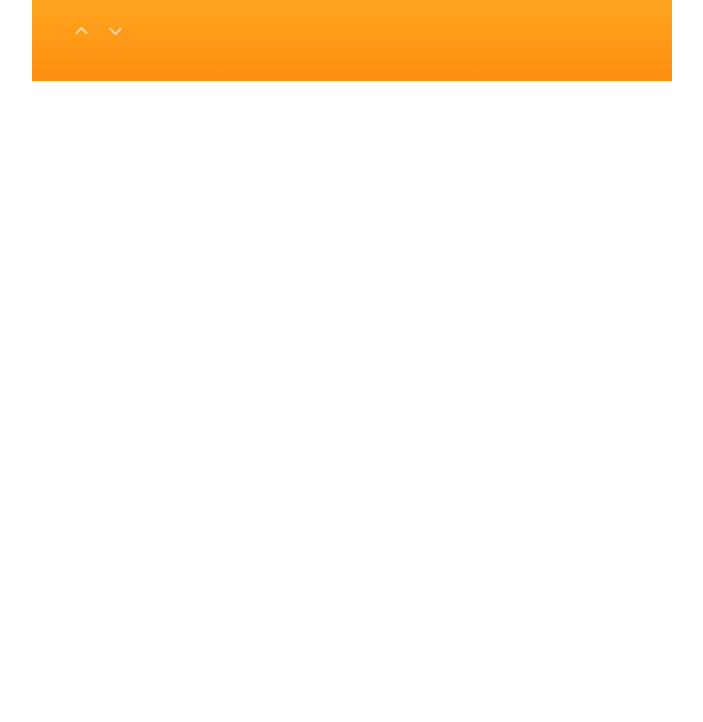
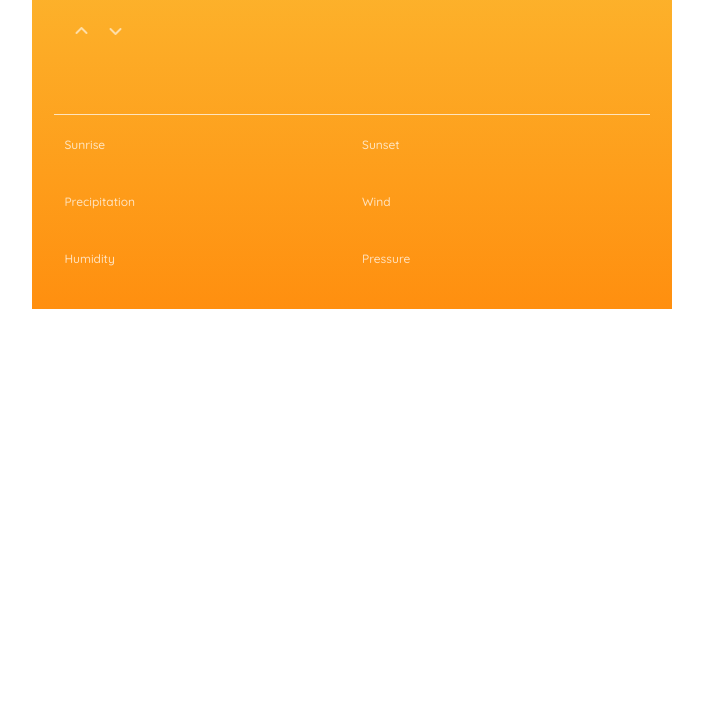
Before and after one commit to ArcticHippocampus/Weather-app-, a plain HTML site: page index.html in a window 1280 px wide. Shown: the part 78-800 px from the top of the page, without its empty margins (288-991 px from the left). Drawn offline with Linux system fonts and the light colour scheme; no server answers.

Commit message:
Fixing sections

```diff
--- a/index.html
+++ b/index.html
@@ -27,7 +27,7 @@
         <div id ="temperature-unit"> F° </div>
         </section>
         <!--Weather box-->
-        <sect ion class="weather-box">
+        <section class="weather-box">
             <h2 id="location-value"></h2>
             <h1 id ='temperature-value'></h1>
             <div class="min-max">
@@ -76,16 +76,16 @@
                  <p  class="weather-detail" id="pressure-value"></p>
              </div>
 
-        </section>
-
-
 
 
         </section>
 
 
+       </section>
 
-    </section>
+
+
+
 
 <script type="text/javascript" src="weather.js"></script>
 </body>
```
